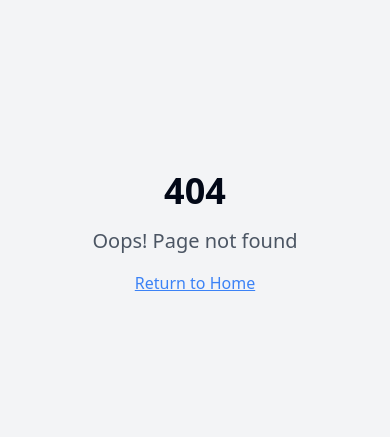
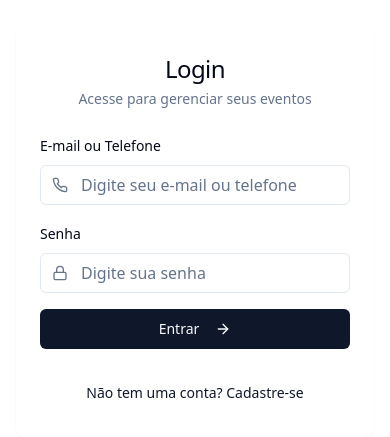
Before and after one commit to frostyez/Calendario_Simples, a React (Vite) app: page /login in a window 390 px wide. Before the commit this address had no page. Shown: the part 189-626 px from the top of the page. Built offline with nearby package versions, Linux system fonts and the light colour scheme.

Commit message:
Implement user authentication
Implements a user authentication method using phone number/email and password.

```diff
--- a/src/App.tsx
+++ b/src/App.tsx
@@ -4,8 +4,10 @@ import { Toaster as Sonner } from "@/components/ui/sonner";
 import { TooltipProvider } from "@/components/ui/tooltip";
 import { QueryClient, QueryClientProvider } from "@tanstack/react-query";
 import { BrowserRouter, Routes, Route, Navigate } from "react-router-dom";
+import { AuthProvider } from "@/contexts/AuthContext";
 import Index from "./pages/Index";
 import Calendar from "./pages/Calendar";
+import Login from "./pages/Login";
 import NotFound from "./pages/NotFound";
 
 const queryClient = new QueryClient();
@@ -13,16 +15,19 @@ const queryClient = new QueryClient();
 const App = () => (
   <QueryClientProvider client={queryClient}>
     <TooltipProvider>
+      <AuthProvider>
         <Toaster />
         <Sonner />
         <BrowserRouter>
           <Routes>
-          <Route path="/" element={<Navigate to="/calendar" replace />} />
+            <Route path="/" element={<Navigate to="/login" replace />} />
+            <Route path="/login" element={<Login />} />
             <Route path="/calendar" element={<Calendar />} />
             {/* ADD ALL CUSTOM ROUTES ABOVE THE CATCH-ALL "*" ROUTE */}
             <Route path="*" element={<NotFound />} />
           </Routes>
         </BrowserRouter>
+      </AuthProvider>
     </TooltipProvider>
   </QueryClientProvider>
 );
--- /dev/null
+++ b/src/contexts/AuthContext.tsx
@@ -0,0 +1,129 @@
+
+import React, { createContext, useState, useContext, useEffect } from "react";
+import { toast } from "sonner";
+
+interface User {
+  id: string;
+  email: string;
+  phone?: string;
+}
+
+interface AuthContextType {
+  user: User | null;
+  isAuthenticated: boolean;
+  login: (emailOrPhone: string, password: string) => Promise<boolean>;
+  register: (emailOrPhone: string, password: string) => Promise<boolean>;
+  logout: () => void;
+}
+
+const AuthContext = createContext<AuthContextType | null>(null);
+
+export const useAuth = () => {
+  const context = useContext(AuthContext);
+  if (!context) {
+    throw new Error("useAuth deve ser usado dentro de um AuthProvider");
+  }
+  return context;
+};
+
+export const AuthProvider: React.FC<{ children: React.ReactNode }> = ({ children }) => {
+  const [user, setUser] = useState<User | null>(null);
+
+  // Verificar se existe um usuário no localStorage
+  useEffect(() => {
+    const storedUser = localStorage.getItem("user");
+    if (storedUser) {
+      setUser(JSON.parse(storedUser));
+    }
+  }, []);
+
+  const login = async (emailOrPhone: string, password: string): Promise<boolean> => {
+    try {
+      // Simulando uma verificação de usuário local
+      const users = JSON.parse(localStorage.getItem("users") || "[]");
+      const foundUser = users.find(
+        (u: any) => (u.email === emailOrPhone || u.phone === emailOrPhone) && u.password === password
+      );
+
+      if (foundUser) {
+        // Remover a senha antes de armazenar no estado
+        const { password: _, ...userWithoutPassword } = foundUser;
+        setUser(userWithoutPassword);
+        localStorage.setItem("user", JSON.stringify(userWithoutPassword));
+        toast.success("Login realizado com sucesso!");
+        return true;
+      } else {
+        toast.error("Credenciais inválidas");
+        return false;
+      }
+    } catch (error) {
+      console.error("Erro ao fazer login:", error);
+      toast.error("Erro ao fazer login");
+      return false;
+    }
+  };
+
+  const register = async (emailOrPhone: string, password: string): Promise<boolean> => {
+    try {
+      // Verificando se é email ou telefone
+      const isEmail = emailOrPhone.includes("@");
+
+      // Simulando um registro local
+      const users = JSON.parse(localStorage.getItem("users") || "[]");
+
+      // Verificar se o usuário já existe
+      const userExists = users.some(
+        (u: any) =>
+          (isEmail && u.email === emailOrPhone) ||
+          (!isEmail && u.phone === emailOrPhone)
+      );
+
+      if (userExists) {
+        toast.error(`Este ${isEmail ? "e-mail" : "telefone"} já está cadastrado`);
+        return false;
+      }
+
+      // Criar novo usuário
+      const newUser = {
+        id: Math.random().toString(36).substring(2, 9),
+        ...(isEmail ? { email: emailOrPhone } : { phone: emailOrPhone }),
+        password
+      };
+
+      users.push(newUser);
+      localStorage.setItem("users", JSON.stringify(users));
+
+      // Fazer login automático após o registro
+      const { password: _, ...userWithoutPassword } = newUser;
+      setUser(userWithoutPassword);
+      localStorage.setItem("user", JSON.stringify(userWithoutPassword));
+
+      toast.success("Cadastro realizado com sucesso!");
+      return true;
+    } catch (error) {
+      console.error("Erro ao registrar:", error);
+      toast.error("Erro ao registrar");
+      return false;
+    }
+  };
+
+  const logout = () => {
+    setUser(null);
+    localStorage.removeItem("user");
+    toast.success("Logout realizado com sucesso!");
+  };
+
+  return (
+    <AuthContext.Provider
+      value={{
+        user,
+        isAuthenticated: !!user,
+        login,
+        register,
+        logout
+      }}
+    >
+      {children}
+    </AuthContext.Provider>
+  );
+};
--- a/src/pages/Calendar.tsx
+++ b/src/pages/Calendar.tsx
@@ -1,9 +1,10 @@
-import React, { useState } from "react";
+
+import React, { useState, useEffect } from "react";
 import { format } from "date-fns";
 import { Calendar as CalendarComponent } from "@/components/ui/calendar";
 import { Card, CardContent, CardHeader, CardTitle } from "@/components/ui/card";
 import { Button } from "@/components/ui/button";
-import { ChevronLeft, ChevronRight, Plus, Calendar as CalendarIcon, List } from "lucide-react";
+import { ChevronLeft, ChevronRight, Plus, Calendar as CalendarIcon, List, LogOut } from "lucide-react";
 import {
   Sheet,
   SheetContent,
@@ -12,8 +13,11 @@ import {
   SheetTitle,
   SheetTrigger
 } from "@/components/ui/sheet";
+import { useNavigate } from "react-router-dom";
+import { toast } from "sonner";
 import EventForm from "@/components/EventForm";
 import EventList from "@/components/EventList";
+import { useAuth } from "@/contexts/AuthContext";
 
 export type Event = {
   id: string;
@@ -21,23 +25,62 @@ export type Event = {
   date: Date;
   description?: string;
   color?: string;
+  userId?: string;
 };
 
 const Calendar = () => {
   const [date, setDate] = useState<Date>(new Date());
   const [showAllEvents, setShowAllEvents] = useState(false);
   const [events, setEvents] = useState<Event[]>([]);
+  const { user, logout } = useAuth();
+  const navigate = useNavigate();
+
+  // Carregar eventos do usuário a partir do localStorage quando o componente monta
+  useEffect(() => {
+    if (user) {
+      const savedEvents = localStorage.getItem(`events_${user.id}`);
+      if (savedEvents) {
+        const parsedEvents = JSON.parse(savedEvents).map((event: any) => ({
+          ...event,
+          date: new Date(event.date)
+        }));
+        setEvents(parsedEvents);
+      }
+    }
+  }, [user]);
+
+  // Salvar eventos no localStorage sempre que eles mudarem
+  useEffect(() => {
+    if (user) {
+      localStorage.setItem(`events_${user.id}`, JSON.stringify(events));
+    }
+  }, [events, user]);
+
+  // Redirecionar para o login se não estiver autenticado
+  useEffect(() => {
+    if (!user) {
+      navigate("/login");
+    }
+  }, [user, navigate]);
 
   const handleAddEvent = (event: Omit<Event, "id">) => {
     const newEvent = {
       ...event,
       id: Math.random().toString(36).substring(2, 9),
+      userId: user?.id
     };
     setEvents([...events, newEvent]);
+    toast.success("Evento adicionado com sucesso!");
   };
 
   const handleDeleteEvent = (id: string) => {
     setEvents(events.filter(event => event.id !== id));
+    toast.success("Evento removido com sucesso!");
+  };
+
+  const handleLogout = () => {
+    logout();
+    navigate("/login");
   };
 
   const selectedDateEvents = events.filter(
@@ -47,9 +90,17 @@ const Calendar = () => {
   // Ordena todos os eventos por data
   const sortedEvents = [...events].sort((a, b) => a.date.getTime() - b.date.getTime());
 
+  if (!user) return null;
+
   return (
     <div className="container mx-auto p-4 max-w-6xl animate-fade-in">
-      <h1 className="text-3xl font-light mb-8 text-center">Calendário Minimalista</h1>
+      <div className="flex justify-between items-center mb-8">
+        <h1 className="text-3xl font-light text-center">Calendário Minimalista</h1>
+        <Button variant="outline" size="sm" onClick={handleLogout} className="flex items-center gap-1">
+          <LogOut className="h-4 w-4" />
+          Sair
+        </Button>
+      </div>
 
       <div className="grid grid-cols-1 md:grid-cols-12 gap-6">
         <Card className="md:col-span-7 border-0 shadow-sm">
--- /dev/null
+++ b/src/pages/Login.tsx
@@ -0,0 +1,108 @@
+
+import React, { useState } from "react";
+import { useNavigate } from "react-router-dom";
+import { useAuth } from "@/contexts/AuthContext";
+import { Card, CardContent, CardDescription, CardFooter, CardHeader, CardTitle } from "@/components/ui/card";
+import { Button } from "@/components/ui/button";
+import { Input } from "@/components/ui/input";
+import { Label } from "@/components/ui/label";
+import { ArrowRight, Mail, Phone, Lock } from "lucide-react";
+
+const Login = () => {
+  const [isLogin, setIsLogin] = useState(true);
+  const [emailOrPhone, setEmailOrPhone] = useState("");
+  const [password, setPassword] = useState("");
+  const [loading, setLoading] = useState(false);
+  const { login, register } = useAuth();
+  const navigate = useNavigate();
+
+  const handleSubmit = async (e: React.FormEvent) => {
+    e.preventDefault();
+    setLoading(true);
+
+    try {
+      const success = isLogin
+        ? await login(emailOrPhone, password)
+        : await register(emailOrPhone, password);
+
+      if (success) {
+        navigate("/calendar");
+      }
+    } finally {
+      setLoading(false);
+    }
+  };
+
+  const isEmail = emailOrPhone.includes("@");
+
+  return (
+    <div className="container flex items-center justify-center min-h-screen p-4 animate-fade-in">
+      <Card className="w-full max-w-md border-0 shadow-sm">
+        <CardHeader className="space-y-1">
+          <CardTitle className="text-2xl font-light text-center">
+            {isLogin ? "Login" : "Cadastre-se"}
+          </CardTitle>
+          <CardDescription className="text-center">
+            {isLogin
+              ? "Acesse para gerenciar seus eventos"
+              : "Crie sua conta para gerenciar seus eventos"}
+          </CardDescription>
+        </CardHeader>
+        <CardContent>
+          <form onSubmit={handleSubmit} className="space-y-4">
+            <div className="space-y-2">
+              <Label htmlFor="emailOrPhone">E-mail ou Telefone</Label>
+              <div className="relative">
+                <div className="absolute inset-y-0 left-0 flex items-center pl-3 pointer-events-none text-muted-foreground">
+                  {isEmail ? <Mail className="w-4 h-4" /> : <Phone className="w-4 h-4" />}
+                </div>
+                <Input
+                  id="emailOrPhone"
+                  placeholder="Digite seu e-mail ou telefone"
+                  value={emailOrPhone}
+                  onChange={(e) => setEmailOrPhone(e.target.value)}
+                  className="pl-10"
+                  required
+                />
+              </div>
+            </div>
+            <div className="space-y-2">
+              <Label htmlFor="password">Senha</Label>
+              <div className="relative">
+                <div className="absolute inset-y-0 left-0 flex items-center pl-3 pointer-events-none text-muted-foreground">
+                  <Lock className="w-4 h-4" />
+                </div>
+                <Input
+                  id="password"
+                  type="password"
+                  placeholder="Digite sua senha"
+                  value={password}
+                  onChange={(e) => setPassword(e.target.value)}
+                  className="pl-10"
+                  required
+                />
+              </div>
+            </div>
+            <Button className="w-full" type="submit" disabled={loading}>
+              {loading ? "Processando..." : isLogin ? "Entrar" : "Cadastrar"}
+              <ArrowRight className="w-4 h-4 ml-2" />
+            </Button>
+          </form>
+        </CardContent>
+        <CardFooter className="flex justify-center">
+          <Button
+            variant="link"
+            onClick={() => setIsLogin(!isLogin)}
+            className="text-sm"
+          >
+            {isLogin
+              ? "Não tem uma conta? Cadastre-se"
+              : "Já tem uma conta? Faça login"}
+          </Button>
+        </CardFooter>
+      </Card>
+    </div>
+  );
+};
+
+export default Login;
```
Lines whose indentation alone changed are shown as unchanged.
